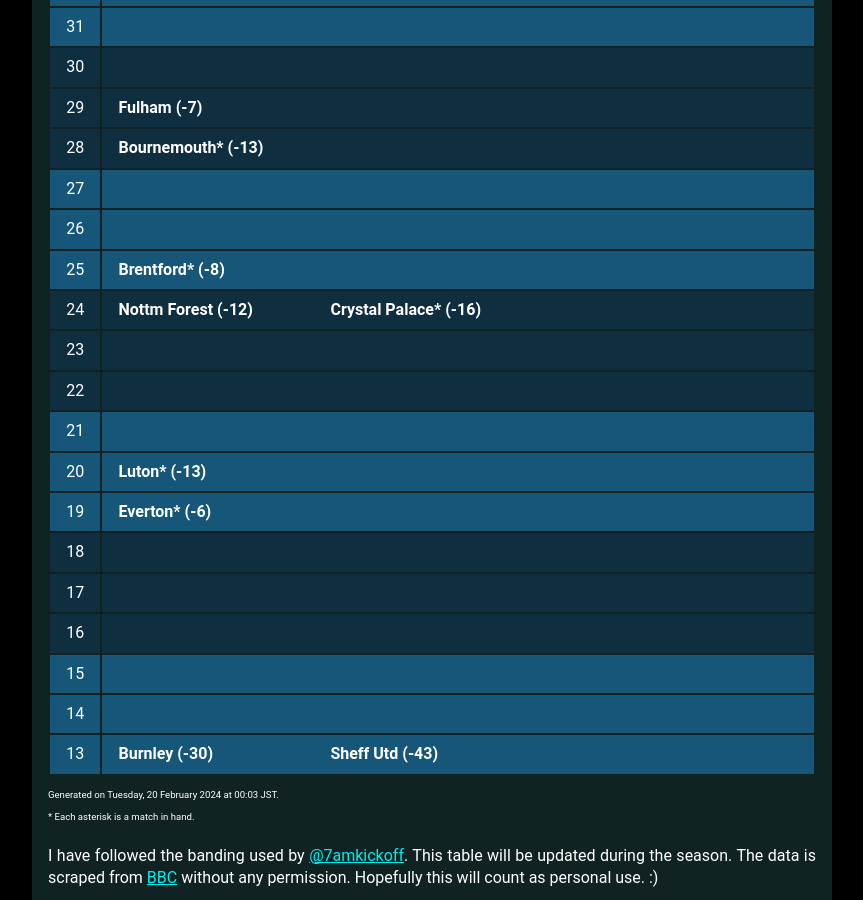
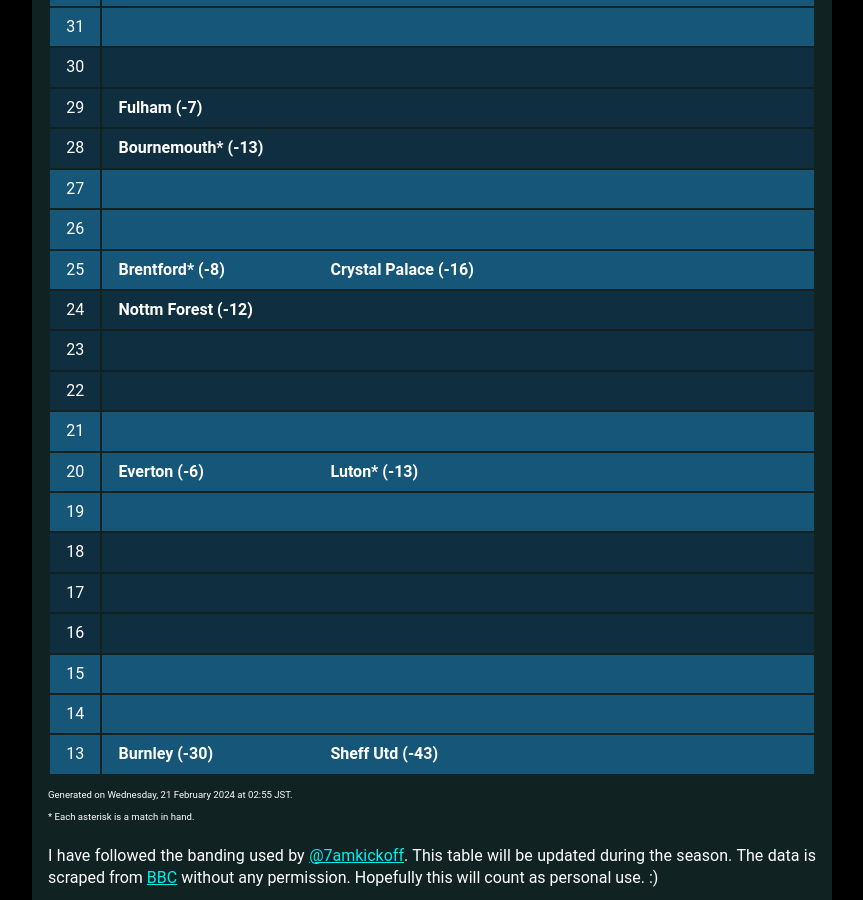
Before and after one commit to muru/muru.github.io, a Jekyll site: the page built from resources.md, in a window 1280 px wide and 900 px high, scrolled down 2528 px. Shown: the whole window, without its empty margins (208-1071 px from the left). Built offline with Jekyll 4.4.1, drawn with Linux system fonts in a browser that asks for light colours; some web fonts are replaced.

Commit message:
updated cann-table: Wed 21 Feb 02:55:02 JST 2024

```diff
--- a/cann-table.html
+++ b/cann-table.html
@@ -177,13 +177,13 @@
 		<td class="cann-point">25</td>
 		<td class="cann-clubs">
 			<span class="club-name">Brentford* (-8)</span>
+			<span class="club-name">Crystal Palace (-16)</span>
 		</td>
  	</tr>
 	<tr class="cann-row-2">
 		<td class="cann-point">24</td>
 		<td class="cann-clubs">
 			<span class="club-name">Nottm Forest (-12)</span>
-			<span class="club-name">Crystal Palace* (-16)</span>
 		</td>
  	</tr>
 	<tr class="cann-row-2">
@@ -204,13 +204,13 @@
 	<tr class="cann-row-1">
 		<td class="cann-point">20</td>
 		<td class="cann-clubs">
+			<span class="club-name">Everton (-6)</span>
 			<span class="club-name">Luton* (-13)</span>
 		</td>
  	</tr>
 	<tr class="cann-row-1">
 		<td class="cann-point">19</td>
 		<td class="cann-clubs">
-			<span class="club-name">Everton* (-6)</span>
 		</td>
  	</tr>
 	<tr class="cann-row-2">
@@ -246,4 +246,4 @@
 		</td>
  	</tr>
 </table>
-<span id="cann-gen-note"> Generated on Tuesday, 20 February 2024 at 00:03 JST.<br>* Each asterisk is a match in hand.</span>
+<span id="cann-gen-note"> Generated on Wednesday, 21 February 2024 at 02:55 JST.<br>* Each asterisk is a match in hand.</span>
```
